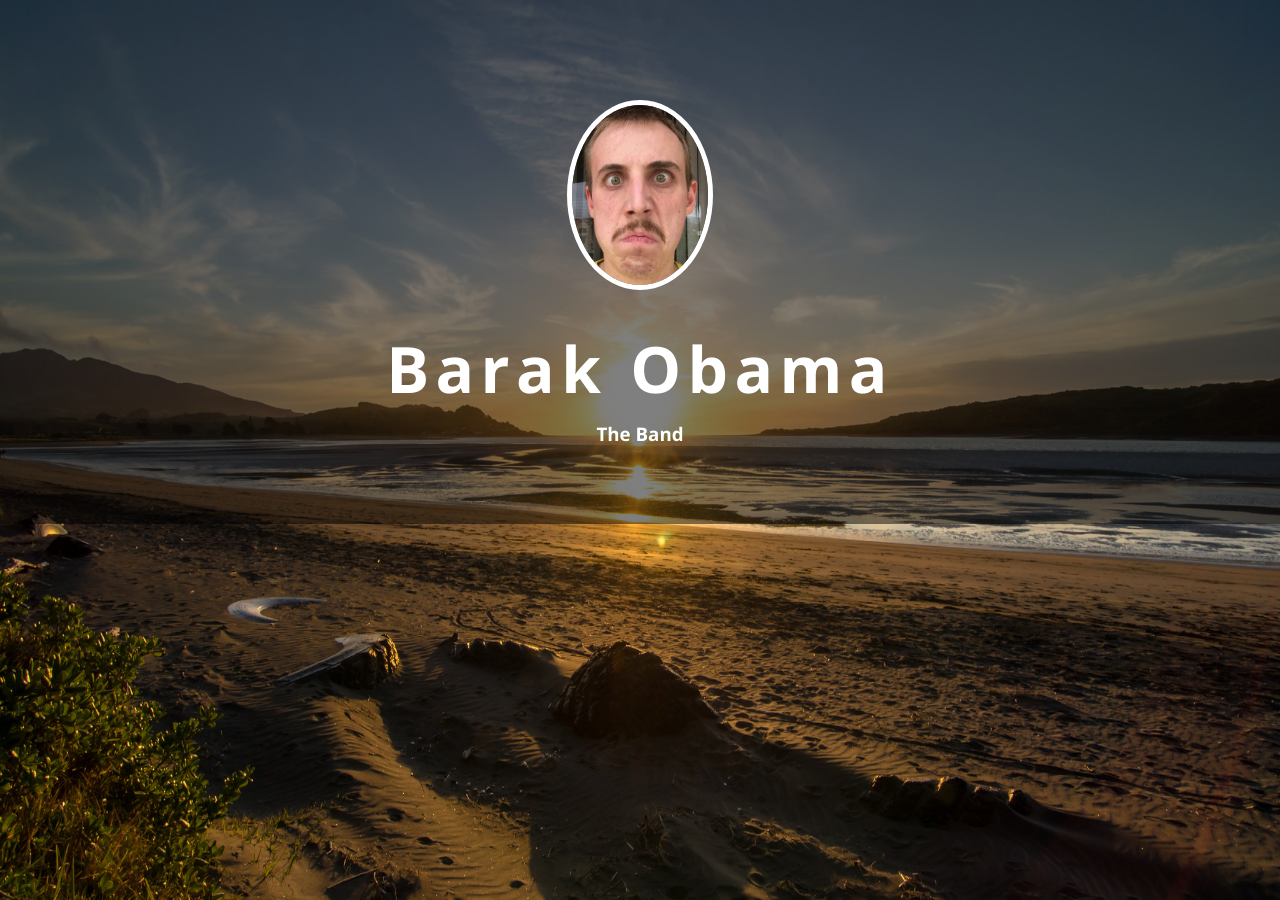
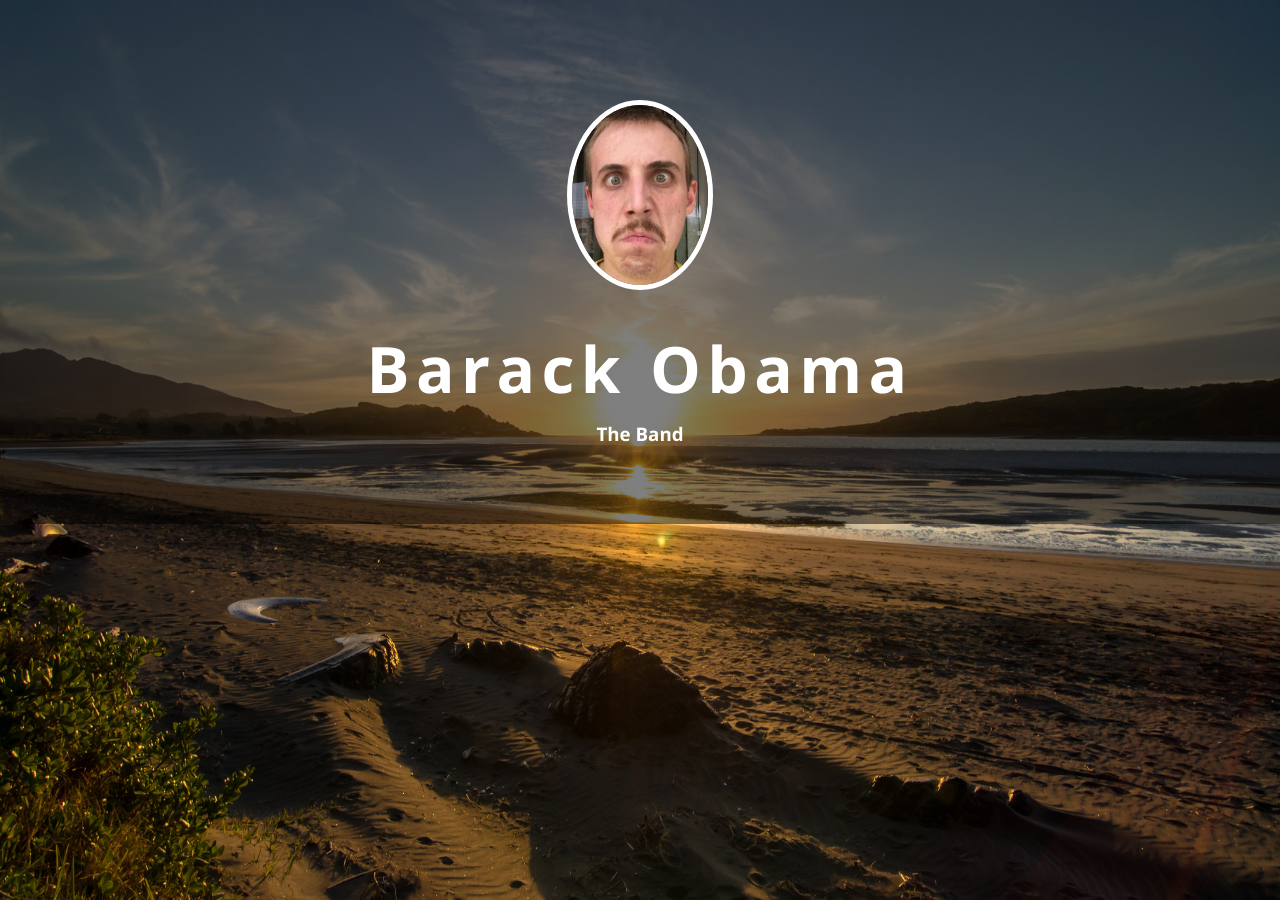
Before and after one commit to eigenbrot/barackobamatheband, a Jekyll site: the page built from index.html, in a window 1280 px wide. Built offline with Jekyll 4.4.1, drawn with Linux system fonts in a browser that asks for light colours; nearby versions of some CDN libraries.

Commit message:
Oops, name in site title too

```diff
--- a/_config.yml
+++ b/_config.yml
@@ -1,5 +1,5 @@
 # Site settings
-name: Barak Obama
+name: Barack Obama
 description: "The Band"
 url: ""
 
```
